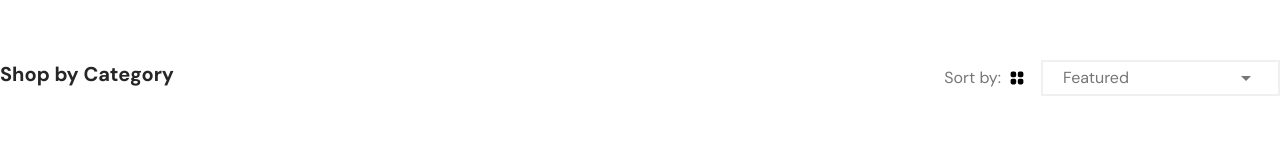
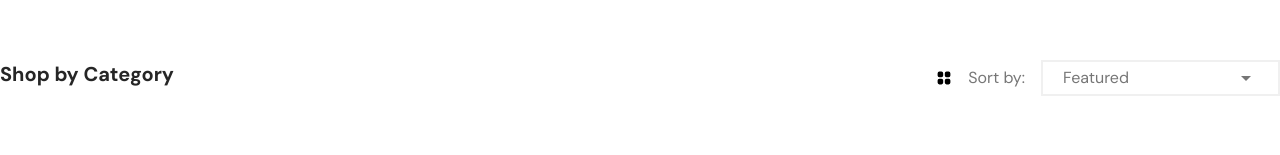
Before and after one commit to karmakarCoder/Ecommerce, a React (Vite) app: page /shop in a window 1280 px wide. Shown: the part 536-691 px from the top of the page. Built offline with nearby package versions, Linux system fonts and the light colour scheme.

Commit message:
modified

```diff
--- a/package.json
+++ b/package.json
@@ -29,6 +29,6 @@
     "eslint-plugin-react-refresh": "^0.4.6",
     "postcss": "^8.4.38",
     "tailwindcss": "^3.4.3",
-    "vite": "^5.2.0"
+    "vite": "^5.2.10"
   }
 }
--- a/src/Common/ShopRightitem/ShopTop.jsx
+++ b/src/Common/ShopRightitem/ShopTop.jsx
@@ -19,13 +19,14 @@ const ShopTop = () => {
   return (
     <>
       <div className="pb-[60px] flex items-center justify-end gap-x-4">
+        <div><span className="cursor-pointer">
+            <HiMiniSquares2X2 />
+          </span></div>
         <div className="flex items-center gap-x-2">
           <p className="text-base font-DMsans font-normal text-secondaryFontColor">
             Sort by:
           </p>
-          <span className="cursor-pointer">
-            <HiMiniSquares2X2 />
-          </span>
+
         </div>
         <div className="relative py-1 px-5 border-2 border-[#F0F0F0] w-[239px]">
           <div
```
Also changed, not shown: 1 other file (tests, documents, lock files or other folders).
